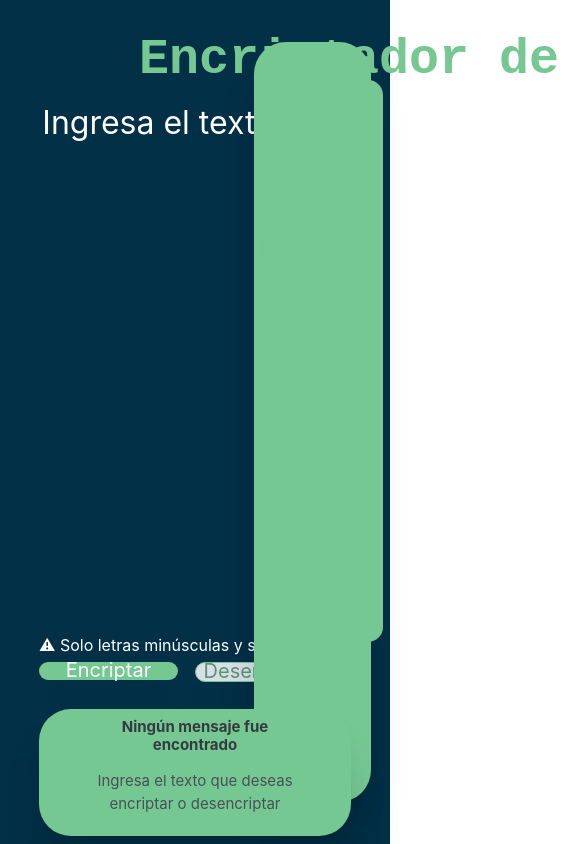
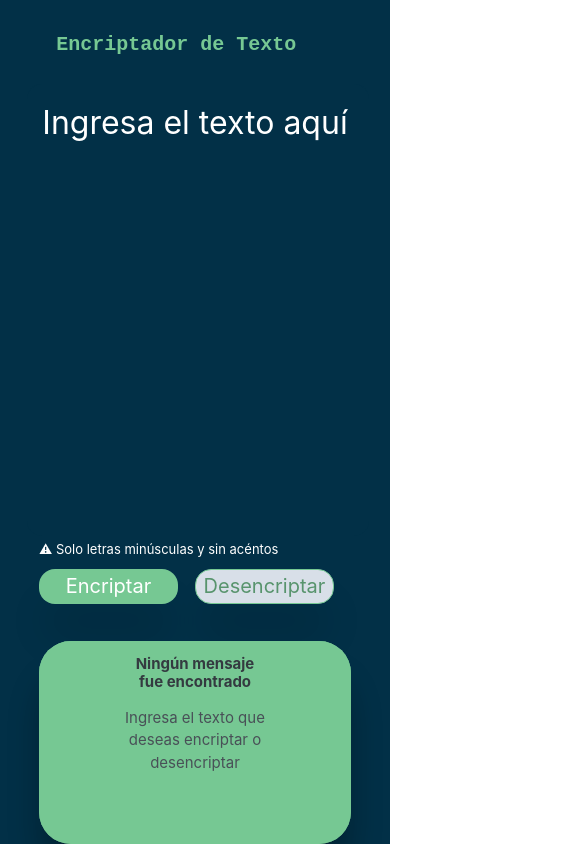
Before and after one commit to Noel1kt/Encriptador, a plain HTML site: page index.html in a window 390 px wide. Shown: the top 844 px of the page, 585 px wide, since content can reach past the window. Drawn offline with Linux system fonts and the light colour scheme.

Commit message:
Agregando responsividad

```diff
--- a/styles.css
+++ b/styles.css
@@ -391,7 +391,14 @@ hide-cursor 0s 5s forwards;
 /* Responsive desing */
 
 @media (max-width: 57.5em) {
-    .container{
+
+    .Encriptador-titulo{
+        display: flex;
+        flex-direction: row;
+        font-size: 20px;
+    }
+
+    .container {
         display: flex;
         flex-direction: row;
 
@@ -403,7 +410,7 @@ hide-cursor 0s 5s forwards;
 
     .texto {
         width: 80%;
-        height: 60%;
+        height: 50%;
         left: 7%;
         top: 10%;
     }
@@ -411,25 +418,26 @@ hide-cursor 0s 5s forwards;
     .terminos {
         width: 80%;
         left: 10%;
-        top: 75%;
+        top: 64%;
     }
 
     .terminos p{
-        font-size: 16px;
+        font-size: 13px;
     }
 
     .botones {
         width: 80%;
         left: 10%;
-        top: 78%;
+        top: 67%;
+        height: 40px;
     }
 
     .btn-encriptar,
     .btn-desencriptar {
         width: 48%;
+        height: 35px;
         border-radius: 16px;
         margin-right: 17px;
-
 
     }
 
@@ -443,16 +451,32 @@ hide-cursor 0s 5s forwards;
 
     .encriptado {
         width: 80%;
-        height: 15%;
+        height: 24%;
         left: 10%;
-        top: 84%;
+        top: 76%;
+
+    }
+    .respuesta {
+        width: 80%;
+        height: 24%;
+        left: 10%;
+        top: 76%;
 
     }
 
+    .btn-respuesta {
+        top: 75%;
+        margin-top: 43%;
+    }
+
     .mensaje-encriptado {
-        width: 100%;
+        width: 70%;
         top: 5%;
         padding: 1%;
+    }
+
+    .mensaje {
+        height: 40%;
     }
 
     .encriptado h2, .encriptado p {
```
